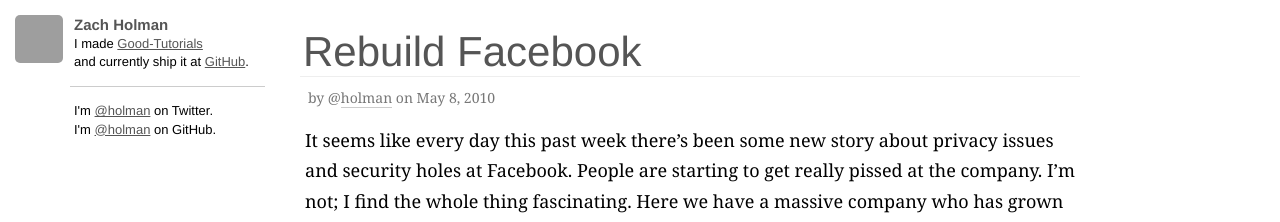
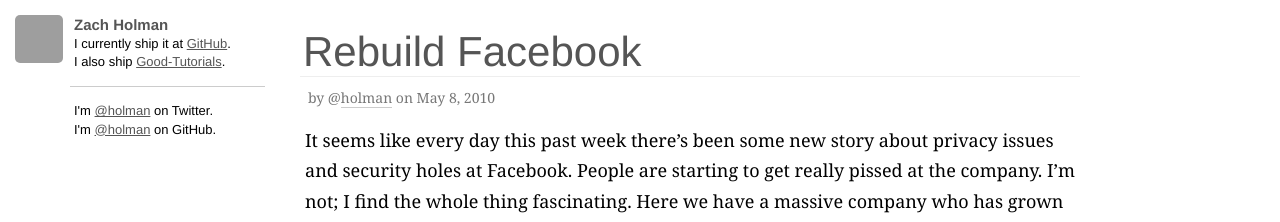
Before and after one commit to broccolini/designertocoder.github.com, a Jekyll site: the page built from index.html, in a window 1280 px wide. Shown: the top 222 px of the page. Built offline with Jekyll 4.4.1, drawn with Linux system fonts in a browser that asks for light colours; nearby versions of some CDN libraries; Markdown is read by kramdown in place of the engine named in the settings; grey boxes are pictures that could not be loaded.

Commit message:
NOW WITH 100% MORE SHIPPING

```diff
--- a/_layouts/layout.html
+++ b/_layouts/layout.html
@@ -28,12 +28,12 @@
   <div id="bio">
     <div id="title"><a href="/">Zach Holman</a></div>
     <div class="byline separation">
-      I made <a href="http://www.good-tutorials.com">Good-Tutorials</a><br />
-      and currently ship it at <a href="http://github.com">GitHub</a>.
+      I currently ship it at <a href="http://github.com">GitHub</a>.<br />
+      I also ship <a href="http://www.good-tutorials.com">Good-Tutorials</a>.<br />
     </div>
     <div class="byline">
       I'm <a href="http://twitter.com/holman">@holman</a> on Twitter.<br />
-      I'm <a href="http://github.com/holman">@holman</a> on GitHub.
+      I'm <a href="http://github.com/holman">@holman</a> on GitHub.<br />
     </div>
   </div>
 </div>
```
